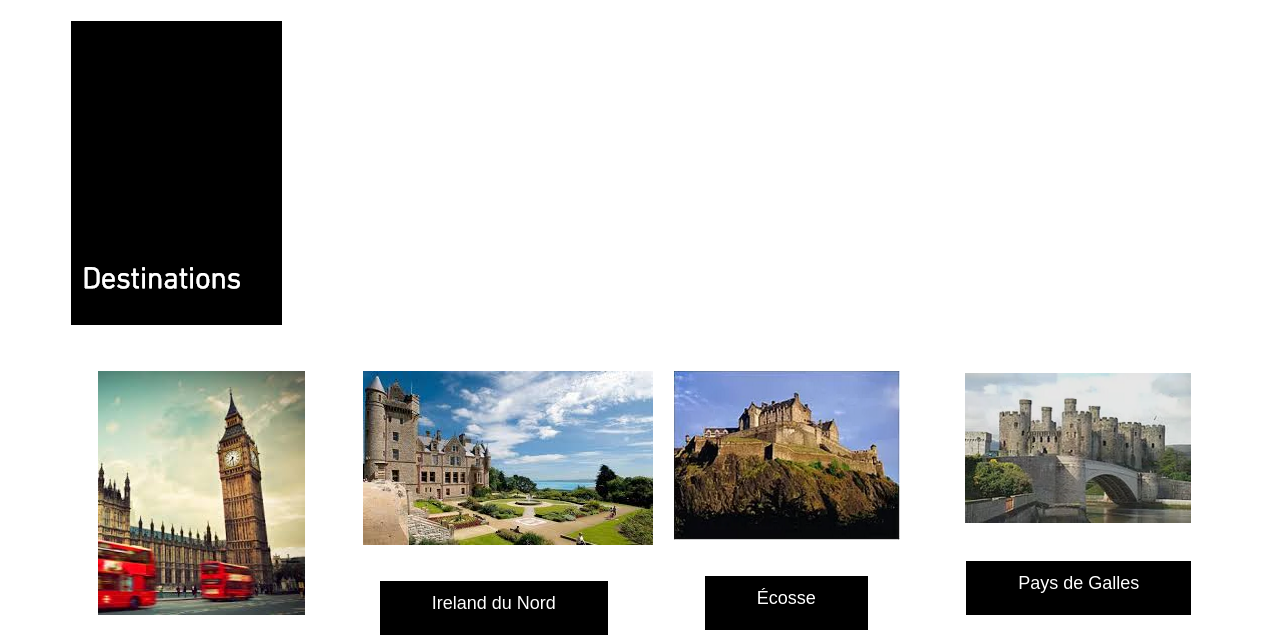
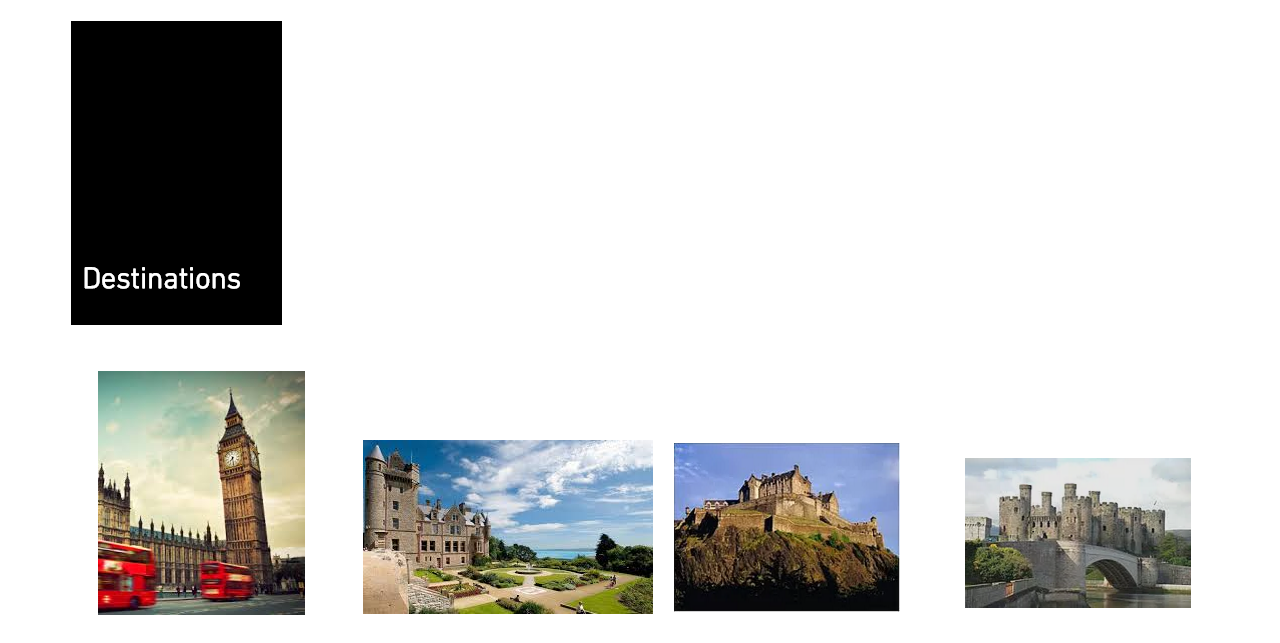
Before and after one commit to gr206Voyage/besttrip, a plain HTML site: page destinations.html in a window 1280 px wide. Shown: the part 154-797 px from the top of the page. Drawn offline with nearby package versions, Linux system fonts and the light colour scheme.

```diff
--- a/destinations.html
+++ b/destinations.html
@@ -76,17 +76,17 @@
 			</div><!-- col-lg-3 -->
 
 			<div class="col-lg-3">
-				<img  src="assets/img/belfast1.jpg" alt="belfast1"><br/><br/><br/>
+				<img  src="assets/img/belfast1.jpg" alt="belfast1" class="imgd"><br/><br/><br/>
 				<a href="#" class="btnD">Ireland du Nord</a>
 			</div><!-- col-lg-3 -->
 
 			<div class="col-lg-3">
-				<img  src="assets/img/ecosse.png"  alt="ecosse"><br/><br/><br/>
+				<img  src="assets/img/ecosse.png"  alt="ecosse" class="imgd2"><br/><br/><br/>
 				<a href="#" class="btnD">Écosse</a>
 			</div><!-- col-lg-3 -->
 
 			<div class="col-lg-3">
-				<img src="assets/img/galles.png" alt="galles"><br/><br/><br/>
+				<img src="assets/img/galles.png" alt="galles" class="imgd3"><br/><br/><br/>
 				<a href="#" class="btnD">Pays de Galles</a>
 
 			</div><!-- col-lg-3 -->
```
